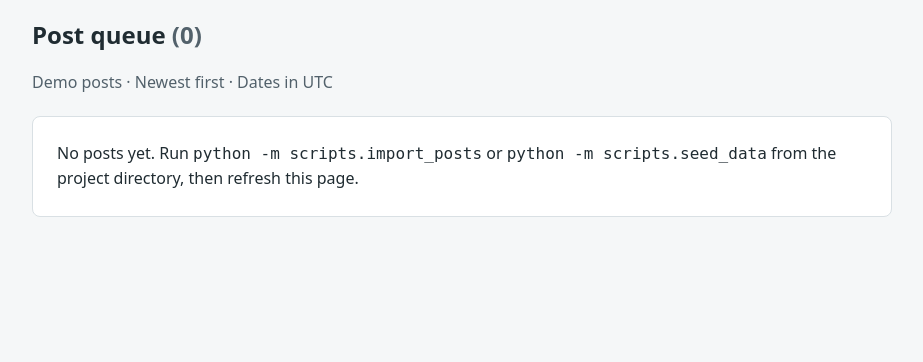
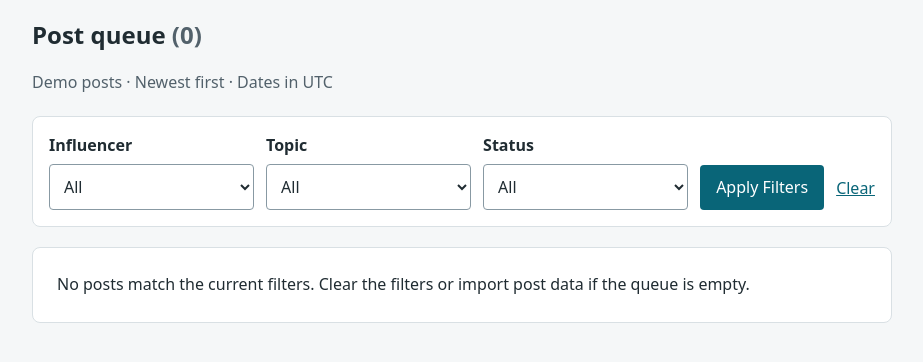
Before and after one commit to thuyng11/sapho-engage, a FastAPI app: page / in a window 1280 px wide. Shown: the part 287-649 px from the top of the page, without its empty margins (178-1101 px from the left). Run offline with FastAPI, Linux system fonts and the light colour scheme; data that the repository does not hold is empty.

Commit message:
Add post queue filters

```diff
--- a/app/main.py
+++ b/app/main.py
@@ -37,29 +37,77 @@ templates = Jinja2Templates(directory=BASE_DIR / "templates")
 
 
 @app.get("/", response_class=HTMLResponse)
-def index(request: Request, db: Annotated[Session, Depends(get_db)]):
-    curated_query = (
+def index(
+    request: Request,
+    db: Annotated[Session, Depends(get_db)],
+    influencer: str | None = None,
+    topic: str | None = None,
+    status: str | None = None,
+):
+    curated_posts = db.scalars(
         select(Post)
-        .options(joinedload(Post.influencer))
         .where(
             Post.is_sample.is_(False),
             Post.source_type == "manual_research",
         )
+        .limit(1)
+    ).first()
+    using_curated = curated_posts is not None
+    source_conditions = (
+        (Post.is_sample.is_(False), Post.source_type == "manual_research")
+        if using_curated else (Post.is_sample.is_(True),)
+    )
+    available_posts = db.scalars(
+        select(Post)
+        .options(joinedload(Post.influencer))
+        .where(*source_conditions)
         .order_by(Post.posted_at.desc(), Post.id.desc())
+    ).all()
+    influencer_options = sorted(
+        {post.influencer.id: post.influencer for post in available_posts}.values(),
+        key=lambda item: item.name.lower(),
     )
-    posts = db.scalars(curated_query).all()
-    using_curated = bool(posts)
-    if not using_curated:
-        posts = db.scalars(
-            select(Post)
-            .options(joinedload(Post.influencer))
-            .where(Post.is_sample.is_(True))
-            .order_by(Post.posted_at.desc(), Post.id.desc())
-        ).all()
+    topic_options = sorted(
+        {post.topic for post in available_posts if post.topic}, key=str.lower
+    )
+    filter_errors: list[str] = []
+    selected_influencer: int | None = None
+    if influencer:
+        try:
+            candidate = int(influencer)
+        except ValueError:
+            filter_errors.append("Unknown influencer filter.")
+        else:
+            if candidate in {item.id for item in influencer_options}:
+                selected_influencer = candidate
+            else:
+                filter_errors.append("Unknown influencer filter.")
+    selected_topic = topic if topic in topic_options else None
+    if topic and selected_topic is None:
+        filter_errors.append("Unknown topic filter.")
+    selected_status = status.lower() if status and status.lower() in POST_STATUSES else None
+    if status and selected_status is None:
+        filter_errors.append("Unknown status filter.")
+    posts = [
+        post for post in available_posts
+        if (selected_influencer is None or post.influencer_id == selected_influencer)
+        and (selected_topic is None or post.topic == selected_topic)
+        and (selected_status is None or post.status == selected_status)
+    ]
     return templates.TemplateResponse(
         request=request,
         name="index.html",
-        context={"posts": posts, "using_curated": using_curated},
+        context={
+            "posts": posts,
+            "using_curated": using_curated,
+            "influencer_options": influencer_options,
+            "topic_options": topic_options,
+            "status_options": POST_STATUSES,
+            "selected_influencer": selected_influencer,
+            "selected_topic": selected_topic,
+            "selected_status": selected_status,
+            "filter_errors": filter_errors,
+        },
     )
 
 
--- a/static/styles.css
+++ b/static/styles.css
@@ -49,3 +49,4 @@ th { background: #eaf0f2; white-space: nowrap; }
 .activity-event { margin: 16px 0; padding: 18px 22px; background: #fff; border-left: 4px solid #77aab3; border-radius: 4px; }
 .activity-event p { margin: 6px 0; }
 @media (max-width: 760px) { .detail-grid { grid-template-columns: 1fr; gap: 0; } }
+@media (max-width: 900px) { .queue-filters { grid-template-columns: 1fr; align-items: stretch; } }
--- a/templates/index.html
+++ b/templates/index.html
@@ -12,6 +12,38 @@
 <section aria-labelledby="queue-heading">
   <h2 id="queue-heading">Post queue <span class="muted">({{ posts | length }})</span></h2>
   <p class="muted">{{ "Curated posts" if using_curated else "Demo posts" }} · Newest first · Dates in UTC</p>
+  <form class="queue-filters" method="get" action="{{ url_for('index') }}">
+    <div>
+      <label for="influencer">Influencer</label>
+      <select id="influencer" name="influencer">
+        <option value="">All</option>
+        {% for item in influencer_options %}
+        <option value="{{ item.id }}" {% if item.id == selected_influencer %}selected{% endif %}>{{ item.name }}</option>
+        {% endfor %}
+      </select>
+    </div>
+    <div>
+      <label for="topic">Topic</label>
+      <select id="topic" name="topic">
+        <option value="">All</option>
+        {% for item in topic_options %}
+        <option value="{{ item }}" {% if item == selected_topic %}selected{% endif %}>{{ item }}</option>
+        {% endfor %}
+      </select>
+    </div>
+    <div>
+      <label for="status">Status</label>
+      <select id="status" name="status">
+        <option value="">All</option>
+        {% for item in status_options %}
+        <option value="{{ item }}" {% if item == selected_status %}selected{% endif %}>{{ item | title }}</option>
+        {% endfor %}
+      </select>
+    </div>
+    <button type="submit">Apply Filters</button>
+    <a href="{{ url_for('index') }}">Clear</a>
+  </form>
+  {% for error in filter_errors %}<p class="filter-error" role="alert">{{ error }}</p>{% endfor %}
   {% for post in posts %}
   <article class="post" aria-labelledby="post-{{ post.id }}">
     <h3 id="post-{{ post.id }}">{{ post.influencer.name }} <span class="badge {{ 'demo-badge' if post.is_sample else '' }}">{{ "Demo" if post.is_sample else "Curated" }}</span></h3>
@@ -29,7 +61,7 @@
     <a class="button" href="{{ url_for('post_detail', post_id=post.id) }}">Generate Response</a>
   </article>
   {% else %}
-  <p class="post">No posts yet. Run <code>python -m scripts.import_posts</code> or <code>python -m scripts.seed_data</code> from the project directory, then refresh this page.</p>
+  <p class="post">No posts match the current filters. Clear the filters or import post data if the queue is empty.</p>
   {% endfor %}
 </section>
 {% endblock %}
```
